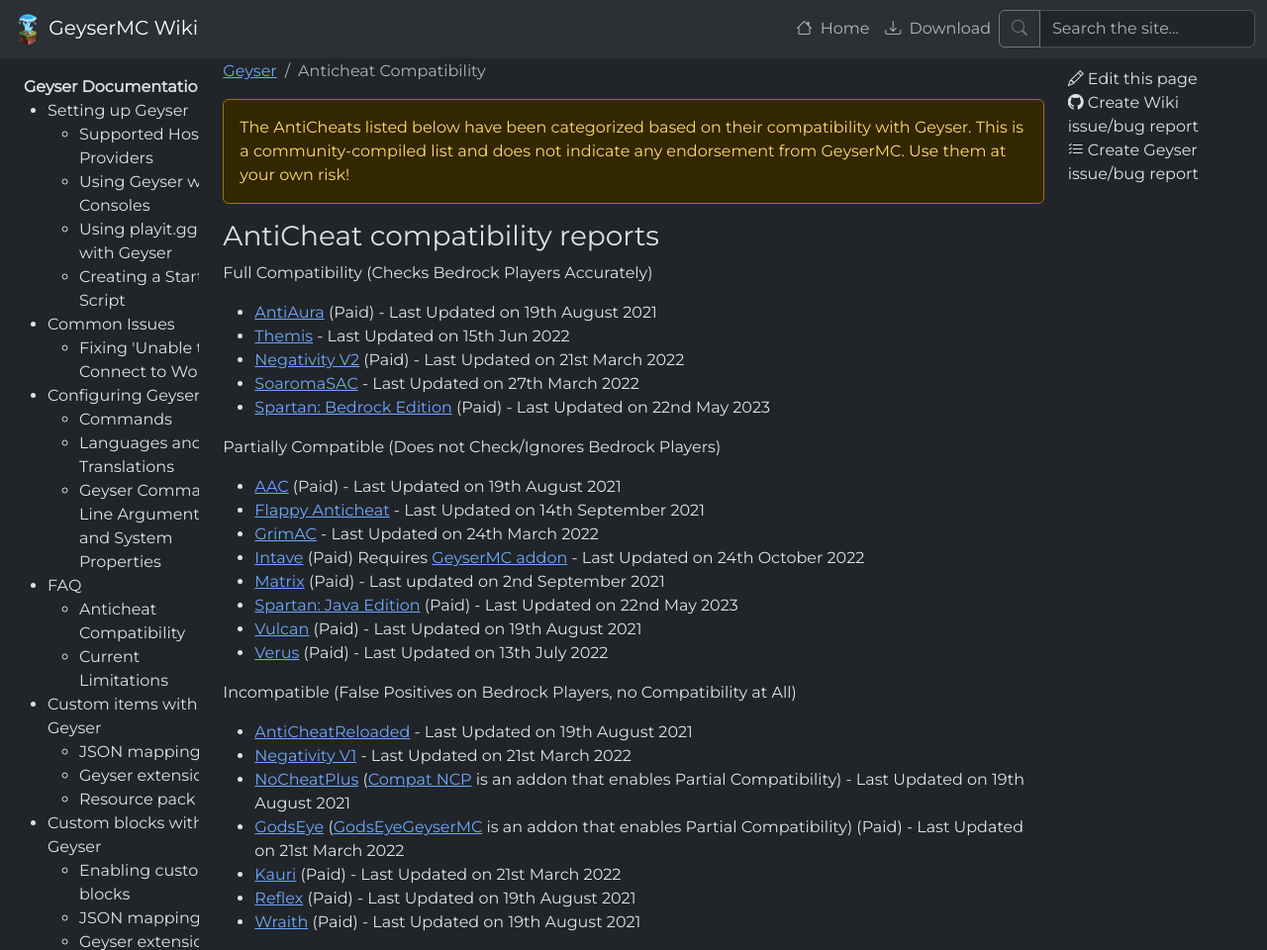
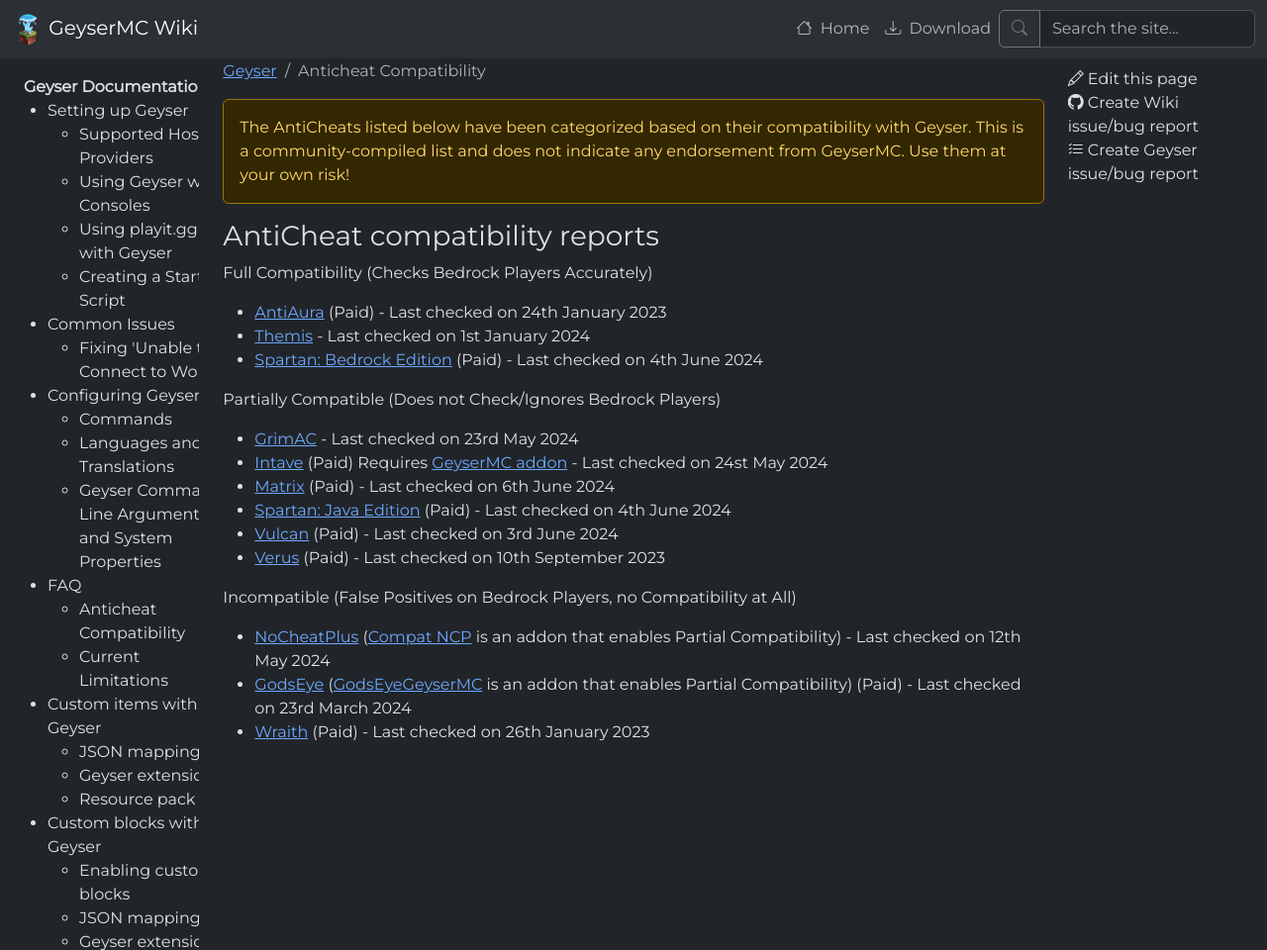
Before and after one commit to GeyserMC/GeyserWiki, a Jekyll site: the page built from _docs/geyser/anticheat-compatibility.md, in a window 1280 px wide and 960 px high. Shown: the whole window at 99% size. Built offline with Jekyll 4.4.1, drawn with Linux system fonts in a browser that asks for light colours.

Commit message:
Removed outdated anticheats (#278)
* Removed outdated anticheats

* Add back Wraith since it's still supported

* Added back AntiAura

* Update the last update date

* Replace "Last updated" with "last checked"

```diff
--- a/_docs/geyser/anticheat-compatibility.md
+++ b/_docs/geyser/anticheat-compatibility.md
@@ -10,29 +10,21 @@
 
 Full Compatibility (Checks Bedrock Players Accurately)
 
-- [AntiAura](https://www.spigotmc.org/resources/1368/){:target="_blank"} (Paid) - Last Updated on 19th August 2021
-- [Themis](https://www.spigotmc.org/resources/90766/){:target="_blank"} - Last Updated on 15th Jun 2022
-- [Negativity V2](https://www.spigotmc.org/resources/86874/){:target="_blank"} (Paid) - Last Updated on 21st March 2022
-- [SoaromaSAC](https://www.spigotmc.org/resources/87702/){:target="_blank"} - Last Updated on 27th March 2022
-- [Spartan: Bedrock Edition](https://builtbybit.com/resources/12832/){:target="_blank"} (Paid) - Last Updated on 22nd May 2023
+- [AntiAura](https://www.spigotmc.org/resources/1368/){:target="_blank"} (Paid) - Last checked on 24th January 2023
+- [Themis](https://www.spigotmc.org/resources/90766/){:target="_blank"} - Last checked on 1st January 2024
+- [Spartan: Bedrock Edition](https://builtbybit.com/resources/12832/){:target="_blank"} (Paid) - Last checked on 4th June 2024
 
 Partially Compatible (Does not Check/Ignores Bedrock Players)
 
-- [AAC](https://www.spigotmc.org/resources/6442/){:target="_blank"} (Paid) - Last Updated on 19th August 2021
-- [Flappy Anticheat](https://www.spigotmc.org/resources/92180/){:target="_blank"} - Last Updated on 14th September 2021
-- [GrimAC](https://github.com/MWHunter/Grim){:target="_blank"} - Last Updated on 24th March 2022
-- [Intave](https://intave.ac){:target="_blank"} (Paid) Requires [GeyserMC addon](https://github.com/intave/bedrock){:target="_blank"} - Last Updated on 24th October 2022
-- [Matrix](https://matrix.rip/){:target="_blank"} (Paid) - Last updated on 2nd September 2021
-- [Spartan: Java Edition](https://www.spigotmc.org/resources/25638/){:target="_blank"} (Paid) - Last Updated on 22nd May 2023
-- [Vulcan](https://www.spigotmc.org/resources/83626/){:target="_blank"} (Paid) - Last Updated on 19th August 2021
-- [Verus](https://verus.ac){:target="_blank"} (Paid) - Last Updated on 13th July 2022
+- [GrimAC](https://github.com/MWHunter/Grim){:target="_blank"} - Last checked on 23rd May 2024
+- [Intave](https://intave.ac){:target="_blank"} (Paid) Requires [GeyserMC addon](https://github.com/intave/bedrock){:target="_blank"} - Last checked on 24st May 2024
+- [Matrix](https://matrix.rip/){:target="_blank"} (Paid) - Last checked on 6th June 2024
+- [Spartan: Java Edition](https://www.spigotmc.org/resources/25638/){:target="_blank"} (Paid) - Last checked on 4th June 2024
+- [Vulcan](https://www.spigotmc.org/resources/83626/){:target="_blank"} (Paid) - Last checked on 3rd June 2024
+- [Verus](https://verus.ac){:target="_blank"} (Paid) - Last checked on 10th September 2023
 
 Incompatible (False Positives on Bedrock Players, no Compatibility at All)
 
-- [AntiCheatReloaded](https://www.spigotmc.org/resources/23799/){:target="_blank"} - Last Updated on 19th August 2021
-- [Negativity V1](https://www.spigotmc.org/resources/48399/){:target="_blank"} - Last Updated on 21st March 2022
-- [NoCheatPlus](https://ci.codemc.io/job/Updated-NoCheatPlus/job/Updated-NoCheatPlus/){:target="_blank"} ([Compat NCP](https://github.com/Updated-NoCheatPlus/CompatNoCheatPlus/){:target="_blank"} is an addon that enables Partial Compatibility) - Last Updated on 19th August 2021
-- [GodsEye](https://www.spigotmc.org/resources/69595/){:target="_blank"} ([GodsEyeGeyserMC](https://github.com/TheDejavu/GodsEyeGeyserMC/releases){:target="_blank"} is an addon that enables Partial Compatibility) (Paid) - Last Updated on 21st March 2022
-- [Kauri](https://www.spigotmc.org/resources/53721/){:target="_blank"} (Paid) - Last Updated on 21st March 2022
-- [Reflex](https://www.spigotmc.org/resources/21122/){:target="_blank"} (Paid) - Last Updated on 19th August 2021
-- [Wraith](https://www.spigotmc.org/resources/66887/){:target="_blank"} (Paid) - Last Updated on 19th August 2021
+- [NoCheatPlus](https://ci.codemc.io/job/Updated-NoCheatPlus/job/Updated-NoCheatPlus/){:target="_blank"} ([Compat NCP](https://github.com/Updated-NoCheatPlus/CompatNoCheatPlus/){:target="_blank"} is an addon that enables Partial Compatibility) - Last checked on 12th May 2024
+- [GodsEye](https://www.spigotmc.org/resources/69595/){:target="_blank"} ([GodsEyeGeyserMC](https://github.com/TheDejavu/GodsEyeGeyserMC/releases){:target="_blank"} is an addon that enables Partial Compatibility) (Paid) - Last checked on 23rd March 2024
+- [Wraith](https://www.spigotmc.org/resources/66887/){:target="_blank"} (Paid) - Last checked on 26th January 2023
```
